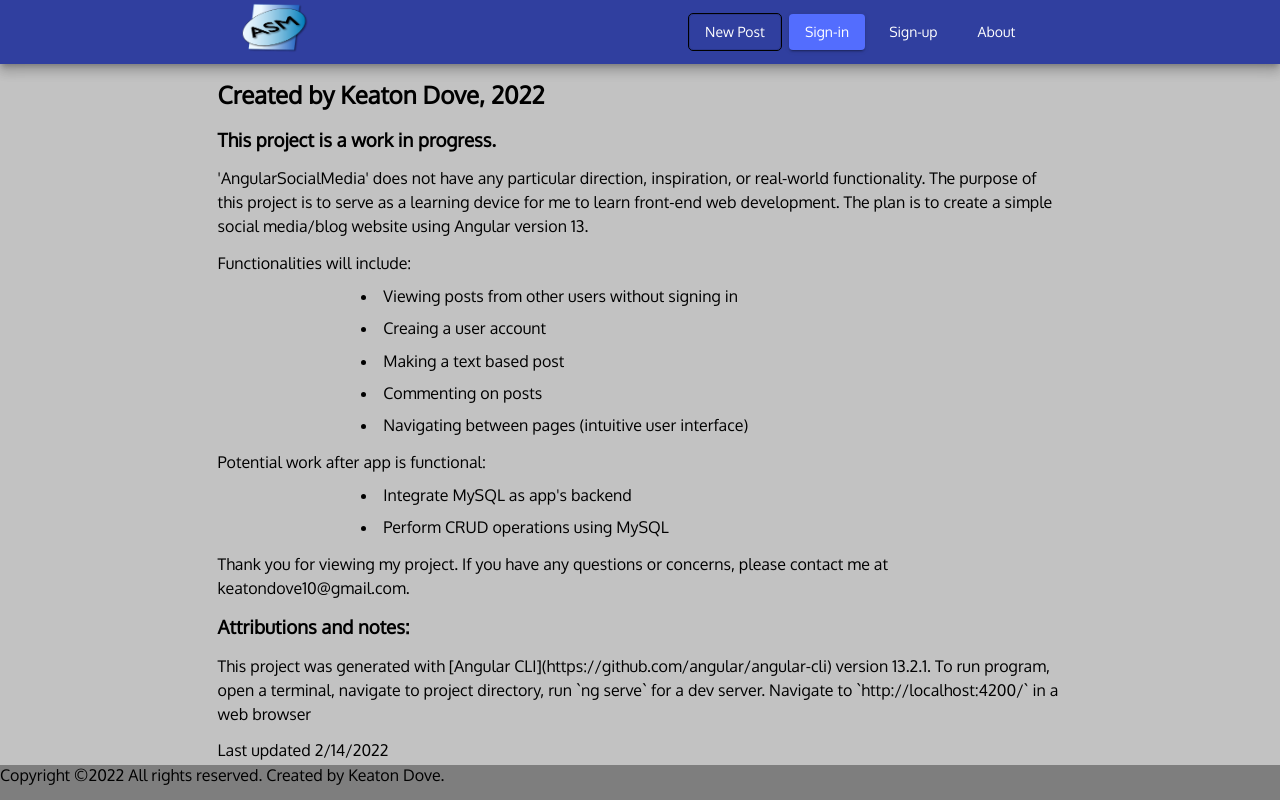
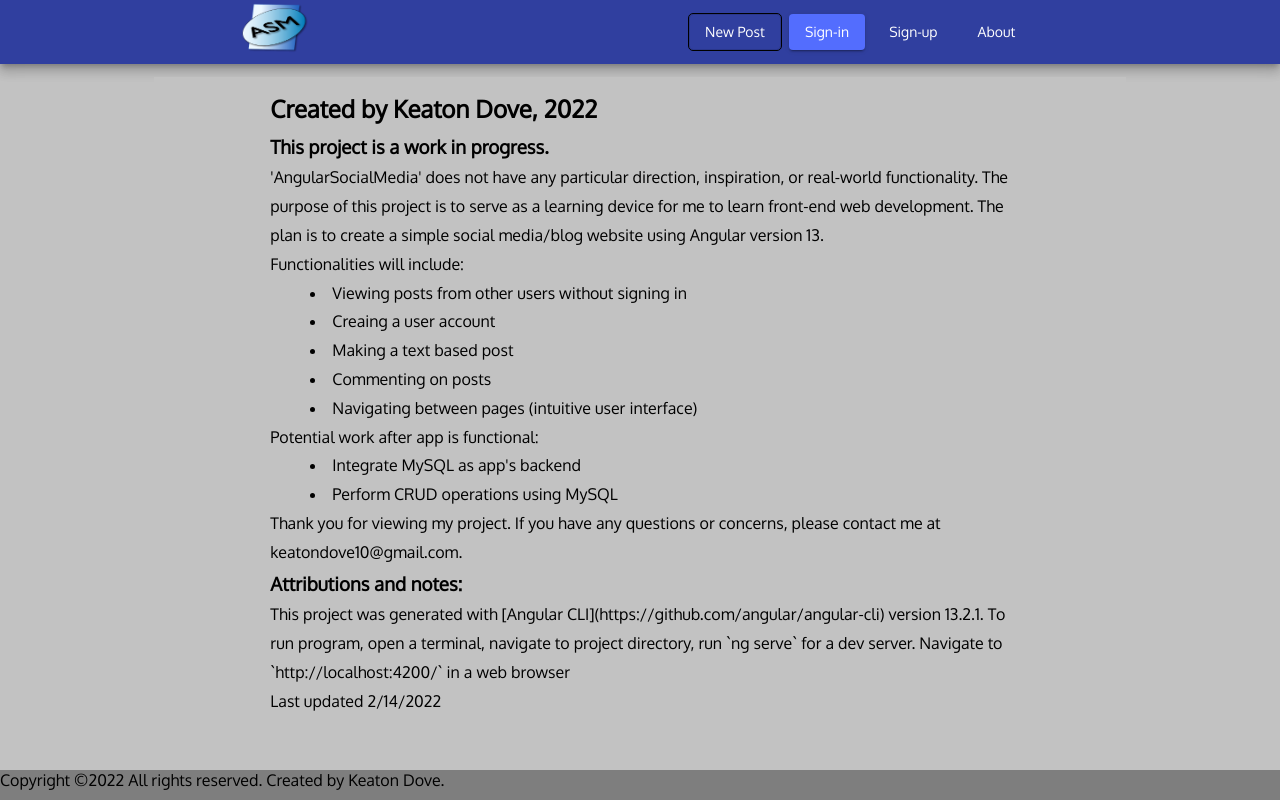
Before and after one commit to Keaton-Dove/AngularSocialMedia, an Angular app: page /about in a window 1280 px wide. Built offline with nearby package versions, Linux system fonts and the light colour scheme; what angular-in-memory-web-api would draw is missing.

Commit message:
Redesigning about page

```diff
--- a/src/app/about/about.component.css
+++ b/src/app/about/about.component.css
@@ -1,6 +1,15 @@
+body {
+    display: flex;
+    flex-direction: column;
+}
+body, div {
+    margin-left: 12%;
+    margin-right: 12%;
+    margin-top: 1%;
+}
+li {
+    margin-left: 40px;
+}
 * {
-    margin-left: 17%;
-    margin-right: 17%;
-    margin-top: 1%;
-    line-height: 1.5;
+    line-height: 1.8;
 }
--- a/src/app/about/about.component.html
+++ b/src/app/about/about.component.html
@@ -1,6 +1,6 @@
-
+<body>
+    <div class="content">
         <h2>Created by Keaton Dove, 2022</h2>
-
 
         <h3>This project is a work in progress.</h3>
 
@@ -31,3 +31,6 @@
             Navigate to `http://localhost:4200/` in a web browser </p>
 
         <p> Last updated 2/14/2022 </p>
+    </div>
+
+</body>
--- a/src/app/page/footer.component.css
+++ b/src/app/page/footer.component.css
@@ -1,7 +1,8 @@
-* {
+footer {
     background-color: rgb(126, 126, 126);
-    padding-bottom: 15px;
+    padding-bottom: 10px;
     width: 100%;
     position: absolute;
     bottom: 0;
+    flex-shrink: 0;
 }
--- a/src/app/page/footer.component.html
+++ b/src/app/page/footer.component.html
@@ -1,4 +1,4 @@
-<footer class="page-footer">
+<footer class="footer">
     <span class="attribution">
         Copyright ©{{ year }} All rights reserved. Created by Keaton Dove.
     </span>
--- a/src/app/page/header.component.ts
+++ b/src/app/page/header.component.ts
@@ -6,5 +6,5 @@ import { Component, OnInit } from '@angular/core';
   styleUrls: ['./header.component.css']
 })
 export class HeaderComponent {
-  appLogo: string = "../assets/asmLogo.png"
+  appLogo: string = "assets/asmLogo.png"
 }
```
Lines whose indentation alone changed are shown as unchanged.
